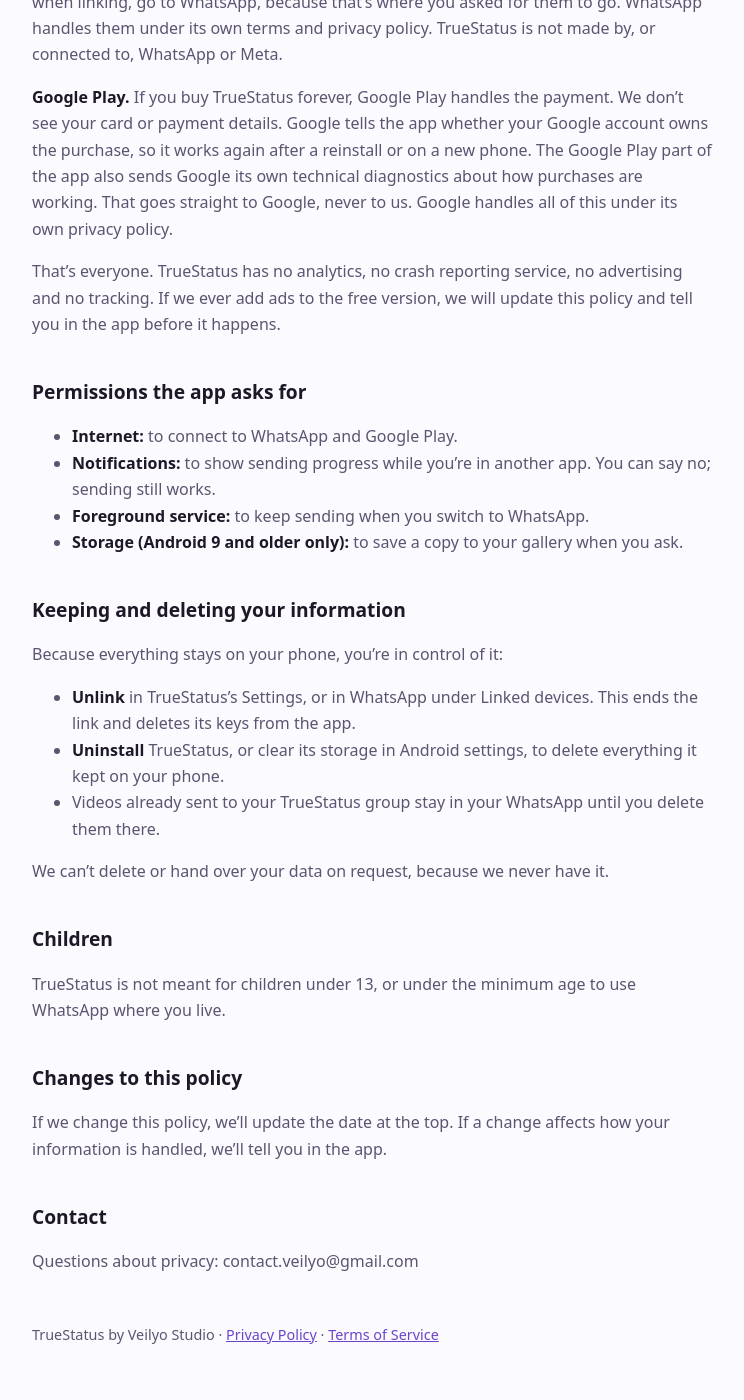
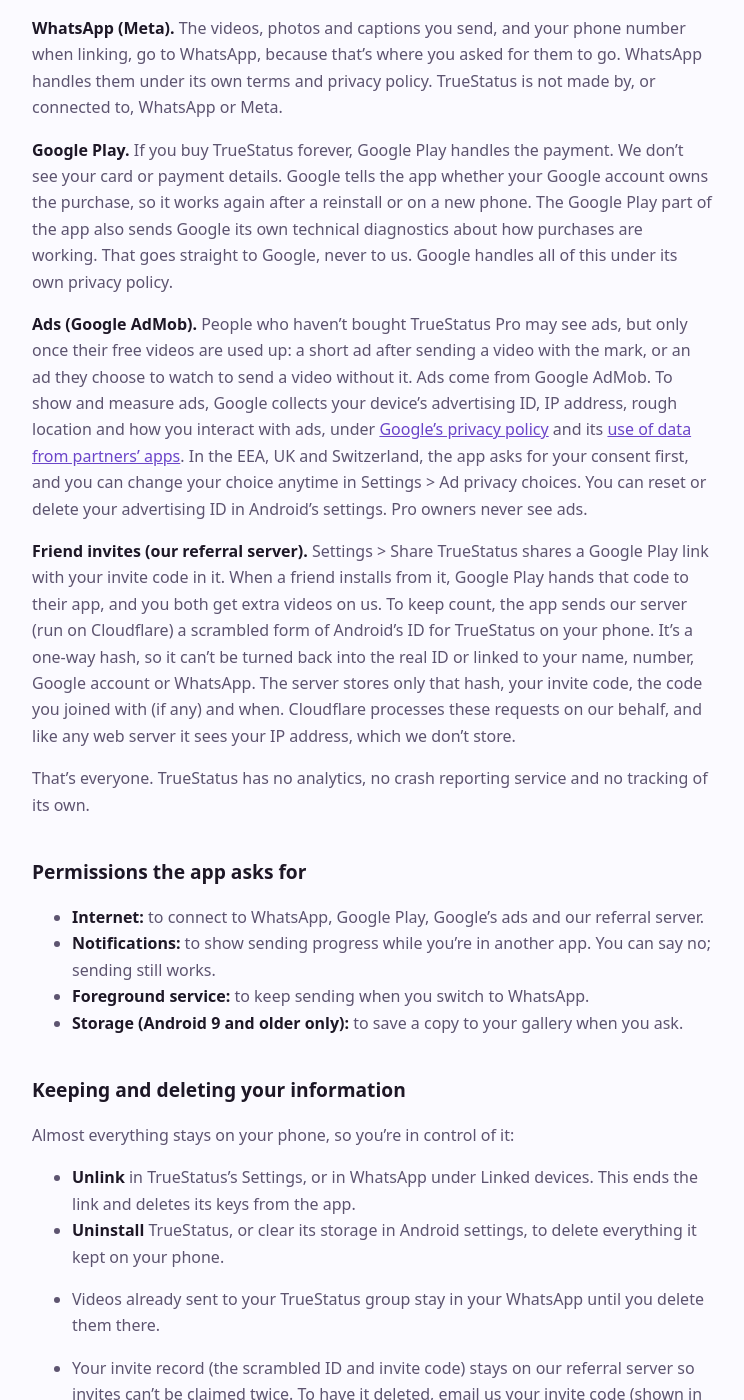
Before and after one commit to zaidzaihan/truestatus-legal, a Jekyll site: the page built from privacy.md, in a window 1280 px wide and 1400 px high, scrolled down 1224 px. Shown: the whole window, without its empty margins (268-1012 px from the left). Built offline with Jekyll 4.4.1, drawn with Linux system fonts in a browser that asks for light colours; some of the changed text lies outside the part shown.

Commit message:
Privacy: Google AdMob ads on free videos, and the friend-invite referral server
Co-Authored-By: Claude Opus 5.5 <noreply@anthropic.com>

```diff
--- a/privacy.md
+++ b/privacy.md
@@ -5,11 +5,11 @@ title: Privacy Policy
 
 # Privacy Policy
 
-Last updated: 18 November 2026
+Last updated: 19 November 2026
 
 TrueStatus is an Android app made by Veilyo Studio ("we", "us"). It gets your videos ready for WhatsApp Status and puts them in a private WhatsApp group, so you can post them from there. This policy explains what happens to your information when you use it.
 
-The short version: TrueStatus has no servers and no accounts. Your videos and photos are processed on your phone and go from your phone to your own WhatsApp. We never receive your videos, your photos, your chats, your contacts or your phone number.
+The short version: TrueStatus has no accounts. Your videos and photos are processed on your phone and go from your phone to your own WhatsApp. We never receive your videos, your photos, your chats, your contacts or your phone number. Our only server counts friend invites, using a scrambled ID that can't be traced back to you. Free videos can show Google ads.
 
 ## What TrueStatus handles, and where it stays
 
@@ -36,24 +36,30 @@ While linked, TrueStatus:
 
 **Google Play.** If you buy TrueStatus forever, Google Play handles the payment. We don't see your card or payment details. Google tells the app whether your Google account owns the purchase, so it works again after a reinstall or on a new phone. The Google Play part of the app also sends Google its own technical diagnostics about how purchases are working. That goes straight to Google, never to us. Google handles all of this under its own privacy policy.
 
-That's everyone. TrueStatus has no analytics, no crash reporting service, no advertising and no tracking. If we ever add ads to the free version, we will update this policy and tell you in the app before it happens.
+**Ads (Google AdMob).** People who haven't bought TrueStatus Pro may see ads, but only once their free videos are used up: a short ad after sending a video with the mark, or an ad they choose to watch to send a video without it. Ads come from Google AdMob. To show and measure ads, Google collects your device's advertising ID, IP address, rough location and how you interact with ads, under [Google's privacy policy](https://policies.google.com/privacy) and its [use of data from partners' apps](https://policies.google.com/technologies/partner-sites). In the EEA, UK and Switzerland, the app asks for your consent first, and you can change your choice anytime in Settings > Ad privacy choices. You can reset or delete your advertising ID in Android's settings. Pro owners never see ads.
+
+**Friend invites (our referral server).** Settings > Share TrueStatus shares a Google Play link with your invite code in it. When a friend installs from it, Google Play hands that code to their app, and you both get extra videos on us. To keep count, the app sends our server (run on Cloudflare) a scrambled form of Android's ID for TrueStatus on your phone. It's a one-way hash, so it can't be turned back into the real ID or linked to your name, number, Google account or WhatsApp. The server stores only that hash, your invite code, the code you joined with (if any) and when. Cloudflare processes these requests on our behalf, and like any web server it sees your IP address, which we don't store.
+
+That's everyone. TrueStatus has no analytics, no crash reporting service and no tracking of its own.
 
 ## Permissions the app asks for
 
-- **Internet:** to connect to WhatsApp and Google Play.
+- **Internet:** to connect to WhatsApp, Google Play, Google's ads and our referral server.
 - **Notifications:** to show sending progress while you're in another app. You can say no; sending still works.
 - **Foreground service:** to keep sending when you switch to WhatsApp.
 - **Storage (Android 9 and older only):** to save a copy to your gallery when you ask.
 
 ## Keeping and deleting your information
 
-Because everything stays on your phone, you're in control of it:
+Almost everything stays on your phone, so you're in control of it:
 
 - **Unlink** in TrueStatus's Settings, or in WhatsApp under Linked devices. This ends the link and deletes its keys from the app.
 - **Uninstall** TrueStatus, or clear its storage in Android settings, to delete everything it kept on your phone.
 - Videos already sent to your TrueStatus group stay in your WhatsApp until you delete them there.
 
-We can't delete or hand over your data on request, because we never have it.
+- Your invite record (the scrambled ID and invite code) stays on our referral server so invites can't be claimed twice. To have it deleted, email us your invite code (shown in your share link).
+
+Apart from that record, we can't delete or hand over your data on request, because we never have it.
 
 ## Children
 
```
